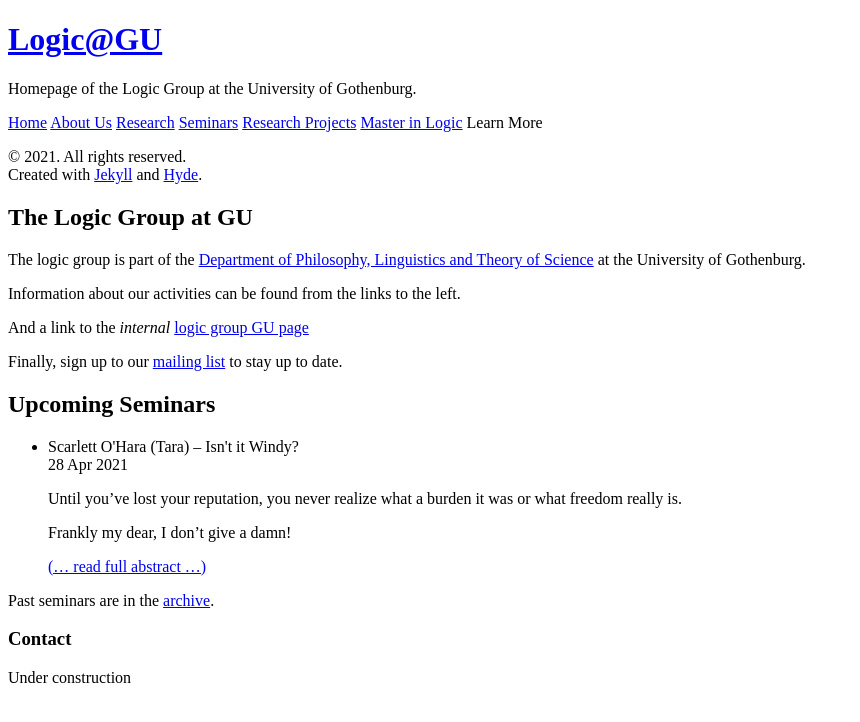
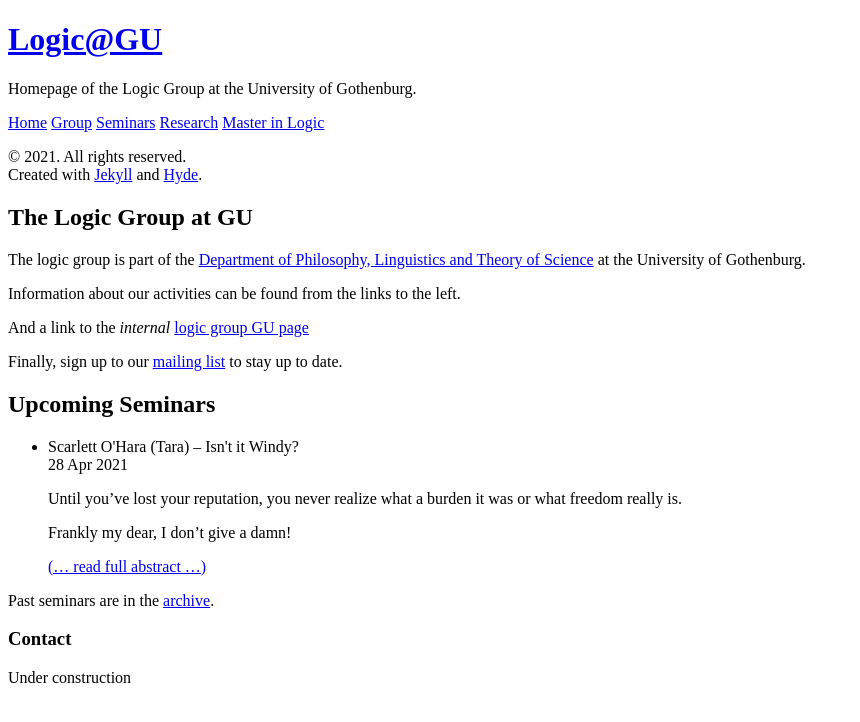
Before and after one commit to greleigh/Logic-GU, a Jekyll site: the page built from index.html, in a window 1280 px wide. Shown: the top 722 px of the page, without its empty margins (0-860 px from the left). Built offline with Jekyll 4.4.1, drawn with Linux system fonts in a browser that asks for light colours.

Commit message:
Update navigation

```diff
--- a/_data/navigation.yml
+++ b/_data/navigation.yml
@@ -1,12 +1,10 @@
 - name: Home
   link: /
-- name: About Us
+- name: Group
   link: /about
+- name: Seminars
+  link: /seminars
 - name: Research
   link: /research
-- name: Seminars
-  link: /seminars
-- name: Research Projects
-  link: /projects
 - name: Master in Logic
   link: /MiL
--- a/_includes/sidebar.html
+++ b/_includes/sidebar.html
@@ -22,13 +22,10 @@
         <a class="sidebar-nav-item{% if page.url == node.url %} active{% endif %}" href="{{ node.link }}">{{ node.name }}</a>
         {% endif %}
       {% endfor %}
-
-      <!-- <a class="sidebar-nav-item" href="{{ site.github.repo }}/archive/v{{ site.version }}.zip">Download</a> -->
-      <a class="sidebar-nav-item">Learn More</a>
-      <!-- <span class="sidebar-nav-item">Currently v{{ site.version }}</span> -->
     </nav>
 
     <p class="sidebar-footer">&copy; {{ site.time | date: '%Y' }}. All rights reserved.<br/>
+      <!-- Maintained by <a href="https://www.gu.se/en/about/find-staff/grahamleigh">Graham Leigh</a>.<br/> -->
       Created with <a href="https://jekyllrb.com">Jekyll</a> and <a href="https://hyde.getpoole.com">Hyde</a>.</p>
   </div>
 </div>
```
